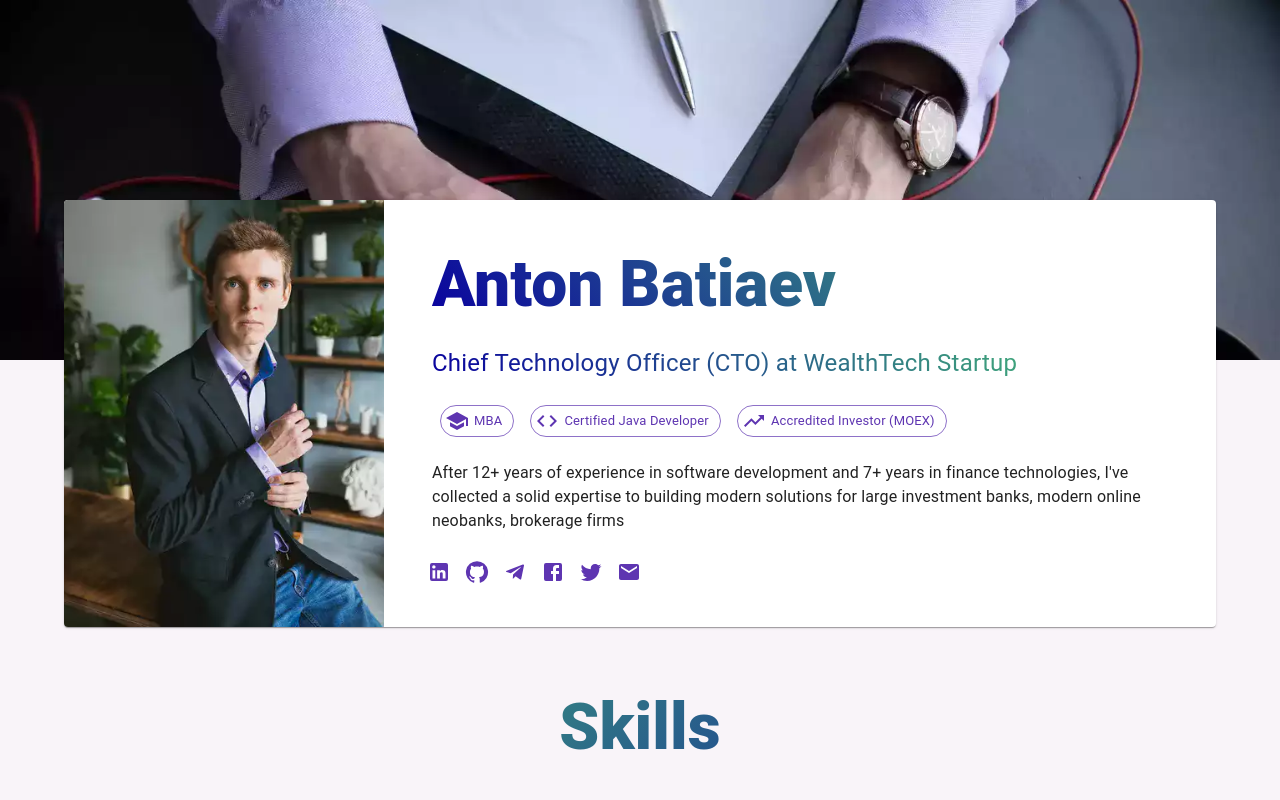
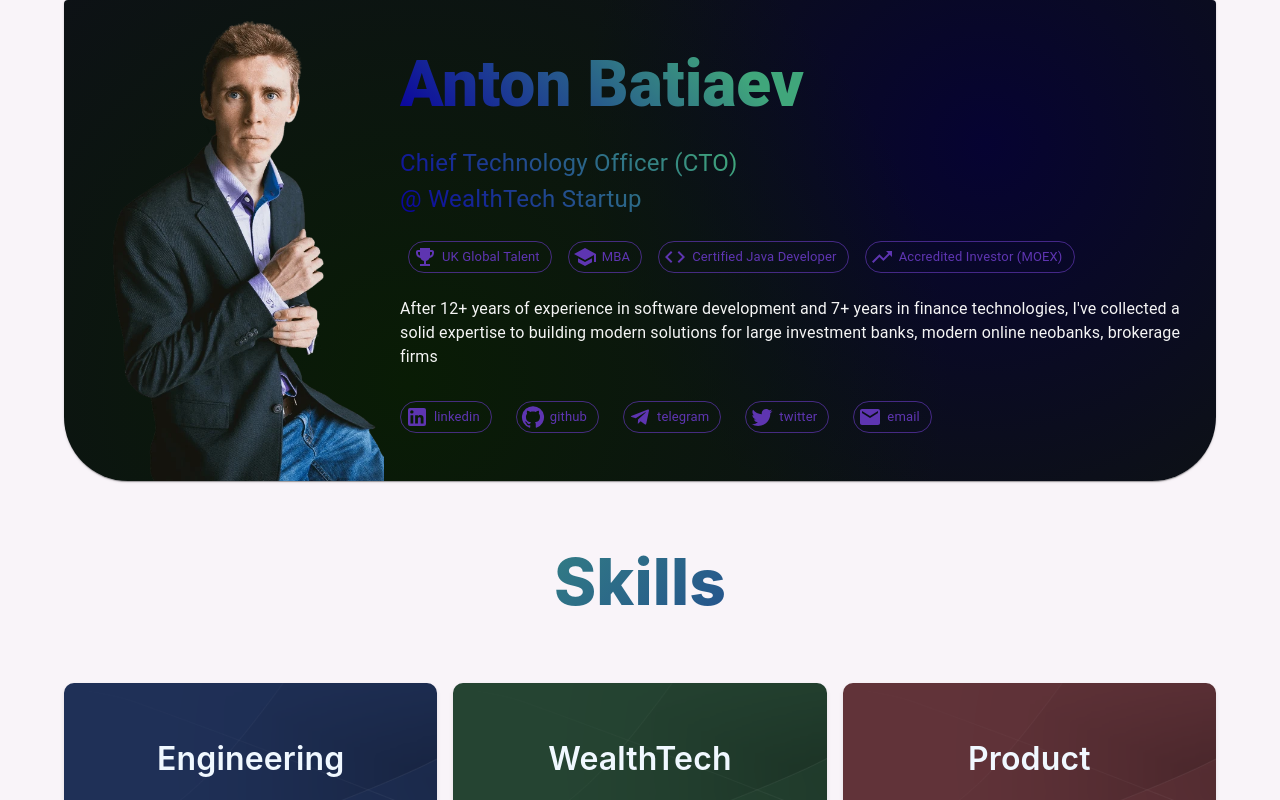
Before and after one commit to batiaev/batiaev.github.io, a Next.js app: page / in a window 1280 px wide. Shown: the top 800 px of the page. Built offline with nearby package versions, Linux system fonts and the light colour scheme.

Commit message:
upgrade intro screen

```diff
--- a/pages/index.tsx
+++ b/pages/index.tsx
@@ -2,10 +2,7 @@
 import Root from "../src/Root";
 
 export default function Index() {
-  return (
-    <>
-      <header />
-      <Root/>
-    </>
-  )
+    return (
+        <Root/>
+    )
 }
--- a/src/data/data.json
+++ b/src/data/data.json
@@ -4,6 +4,10 @@
   "titles": ["Chief Technology Officer (CTO)"],
   "company": "WealthTech Startup",
   "tags": [
+    {
+      "label": "UK Global Talent",
+      "icon": "EmojiEventsIcon"
+    },
     {
       "label": "MBA",
       "icon": "SchoolIcon"
@@ -38,6 +42,7 @@
     {
       "name": "facebook",
       "hidden": true,
+      "hideTopMenu": true,
       "id": "@batiaev",
       "link": "https://www.facebook.com/batiaev/"
     },
--- a/src/scenes/Intro.tsx
+++ b/src/scenes/Intro.tsx
@@ -2,7 +2,6 @@
 import Card from '@mui/material/Card'
 import CardContent from '@mui/material/CardContent'
 import CardActions from '@mui/material/CardActions'
-import IconButton from '@mui/material/IconButton'
 import Typography from '@mui/material/Typography'
 import GitHubIcon from '@mui/icons-material/GitHub'
 import TrendingUpIcon from '@mui/icons-material/TrendingUp'
@@ -13,33 +12,39 @@
 import TelegramIcon from '@mui/icons-material/Telegram'
 import TwitterIcon from '@mui/icons-material/Twitter'
 import EmailIcon from '@mui/icons-material/Email'
+import EmojiEventsIcon from '@mui/icons-material/EmojiEvents';
 
 import data from '../data/data.json'
+import React from "react";
+import {isMobileOnly} from "react-device-detect";
+import Link from "@mui/material/Link";
 
 export default function Intro() {
     const iconsByName = {
-    linkedin: <LinkedInIcon width="30px" />,
-    github: <GitHubIcon width="30px" />,
-    telegram: <TelegramIcon width="30px" />,
-    facebook: <FacebookIcon width="30px" />,
-    twitter: <TwitterIcon width="30px" />,
-    email: <EmailIcon width="30px" />,
+        linkedin: <LinkedInIcon width="30px"/>,
+        github: <GitHubIcon width="30px"/>,
+        telegram: <TelegramIcon width="30px"/>,
+        facebook: <FacebookIcon width="30px"/>,
+        twitter: <TwitterIcon width="30px"/>,
+        email: <EmailIcon width="30px"/>,
 
-    SchoolIcon: <SchoolIcon width="30px" />,
-    CodeIcon: <CodeIcon width="30px" />,
-    TrendingUpIcon: <TrendingUpIcon width="30px" />,
+        SchoolIcon: <SchoolIcon width="30px"/>,
+        CodeIcon: <CodeIcon width="30px"/>,
+        TrendingUpIcon: <TrendingUpIcon width="30px"/>,
+        EmojiEventsIcon: <EmojiEventsIcon width="30px"/>,
     }
 
     return (
         <Card className="intro" component="section">
-      <img className="avatar" src={data.avatar} title={data.name} alt={'avatar'} />
+            <div className={"intro-inner"}>
                 <div className="personalDetails">
                     <CardContent>
-          <Typography variant="h3" component="h1" color="textPrimary" gutterBottom className={"gradient-title"}>
+                        <Typography variant="h3" component="h1" color="textPrimary" gutterBottom
+                                    className={"gradient-title"}>
                             {data.name}
                         </Typography>
                         <Typography component="p" className={"gradient-subtitle"} color="textPrimary">
-            {data.titles.join(', ')} at {data.company}
+                            {data.titles.join(', ')} <br/>@ {data.company}
                         </Typography>
                         <ul className="noBulletList">
                             {data.tags.map((tag, index) => (
@@ -57,23 +62,31 @@
                         </ul>
                         <Typography>{data.description}</Typography>
                     </CardContent>
+                    {!isMobileOnly ?
                         <CardActions>
                             {data.social.map((social, idx) => (
-            <IconButton
-              key={idx}
-              color="primary"
-              className="svgIcon"
+                                !social.hideTopMenu &&
+                                <Link
+                                    key={'social-' + idx}
+                                    underline="none"
                                     href={social.link}
-              size="large"
                                     aria-label={social.name}
                                 >
-              {
+                                    <Chip
+                                        component="li"
+                                        className="tags"
                                         // @ts-ignore
-                iconsByName[social.name]
-              }
-            </IconButton>
+                                        icon={iconsByName[social.name]}
+                                        label={social.name}
+                                        variant="outlined"
+                                        color="primary"
+                                    />
+                                </Link>
                             ))}
                         </CardActions>
+                        : null}
+                </div>
+                <img className="avatar" src={data.avatar} title={data.name} alt={'avatar'}/>
             </div>
         </Card>
     )
--- a/src/styles/global.css
+++ b/src/styles/global.css
@@ -1,12 +1,3 @@
-header {
-  background-color: #4b4a56;
-  background-image: url('/images/header.webp');
-  background-size: 100% auto;
-  background-repeat: no-repeat;
-  background-position: top;
-  height: 45vh;
-}
-
 .default-title {
   font-size: 4rem!important;
   font-weight: 800!important;
@@ -18,14 +9,14 @@
 .gradient-title {
   font-size: 4rem!important;
   font-weight: 800!important;
-  background: -webkit-linear-gradient(45deg, #09009f, #40a67b 80%);
+  background: -webkit-linear-gradient(45deg, #09009f, #40a67b 45%);
   -webkit-background-clip: text;
   -webkit-text-fill-color: transparent;
 }
 .gradient-subtitle {
   font-size: 1.5rem!important;
   font-weight: 400!important;
-  background: -webkit-linear-gradient(45deg, #09009f, #40a67b 80%);
+  background: -webkit-linear-gradient(45deg, #09009f, #40a67b 45%);
   -webkit-background-clip: text;
   -webkit-text-fill-color: transparent;
 }
@@ -57,12 +48,6 @@
   background-color: rgba(31, 48, 87, 10%); /* #1f3057 */
 }
 
-@media screen and (max-width: 600px) {
-  header {
-    height: 30vh;
-  }
-}
-
 main {
   width: 100%;
   display: block;
@@ -71,6 +56,13 @@
   margin-right: auto;
   padding-left: 16px;
   padding-right: 16px;
+
+  --smokeWhiteColor: #F5F5F58A;
+  --selectionColor: #09009f;
+  --bgBlueColor: #060332FF;
+  --bgGreenColor: #091C05FF;
+  --bgDarkColor: #0d1116;
+  font-family: "Inter-Bold", "Inter", "Inter Placeholder", sans-serif;
 }
 
 .wideOnly {
@@ -95,6 +87,16 @@
 @media (min-width: 1280px) {
   main {
     max-width: 1280px;
+  }
+}
+
+@media screen and (max-width: 600px) {
+  .intro-inner {
+    flex-wrap: wrap;
+    text-align: center;
+  }
+  .flexbox {
+    flex-direction: column;
   }
 }
 
@@ -141,12 +143,32 @@
   text-align: center;
 }
 
-.intro {
-  background-color: white;
-  margin-top: -20vh;
+section.intro {
+  color: whitesmoke;
+  background: radial-gradient(
+          circle closest-corner at 80% 30%,
+          var(--bgBlueColor),
+          var(--bgDarkColor) 150%
+  ) no-repeat;
+  border-bottom-right-radius: 64px;
+  border-bottom-left-radius: 64px;
+}
+
+.flexWrap {
+  flex-wrap: wrap;
+}
+section.intro .intro-inner {
   display: flex;
-  flex-direction: row;
+  flex-direction: row-reverse;
+  background: radial-gradient(
+          circle closest-corner at 30% 80%,
+          var(--bgGreenColor),
+          transparent 150%
+  ) no-repeat;
+  border-bottom-left-radius: 64px;
+  border-bottom-right-radius: 64px;
 }
+
 
 ul.noBulletList {
   list-style-type: none;
@@ -158,32 +180,25 @@
   min-height: 25vw;
   object-fit: cover;
   display: block;
-  background-color: #4d564c;
+  background-color: transparent;
   background-size: cover;
   background-repeat: no-repeat;
   background-position: center;
   flex-grow: 1;
 }
 
-@media screen and (max-width: 600px) {
-  .intro {
-    flex-direction: column;
-  }
-  .flexbox {
-    flex-direction: column;
-  }
-  .avatar {
-    width: 100%;
-  }
-}
-
 .personalDetails {
-  margin: 2rem;
+  margin-top: 2rem;
+  margin-bottom: 2rem;
   flex-grow: 8;
 }
 
 .tags {
   margin: 0.5rem;
+}
+
+.tags:hover {
+  color: white;
 }
 
 .svgIcon {
```
Also changed, not shown: public/images/batiaev.webp, 4 other files (tests, documents, lock files or other folders). Lines whose indentation alone changed are shown as unchanged.
